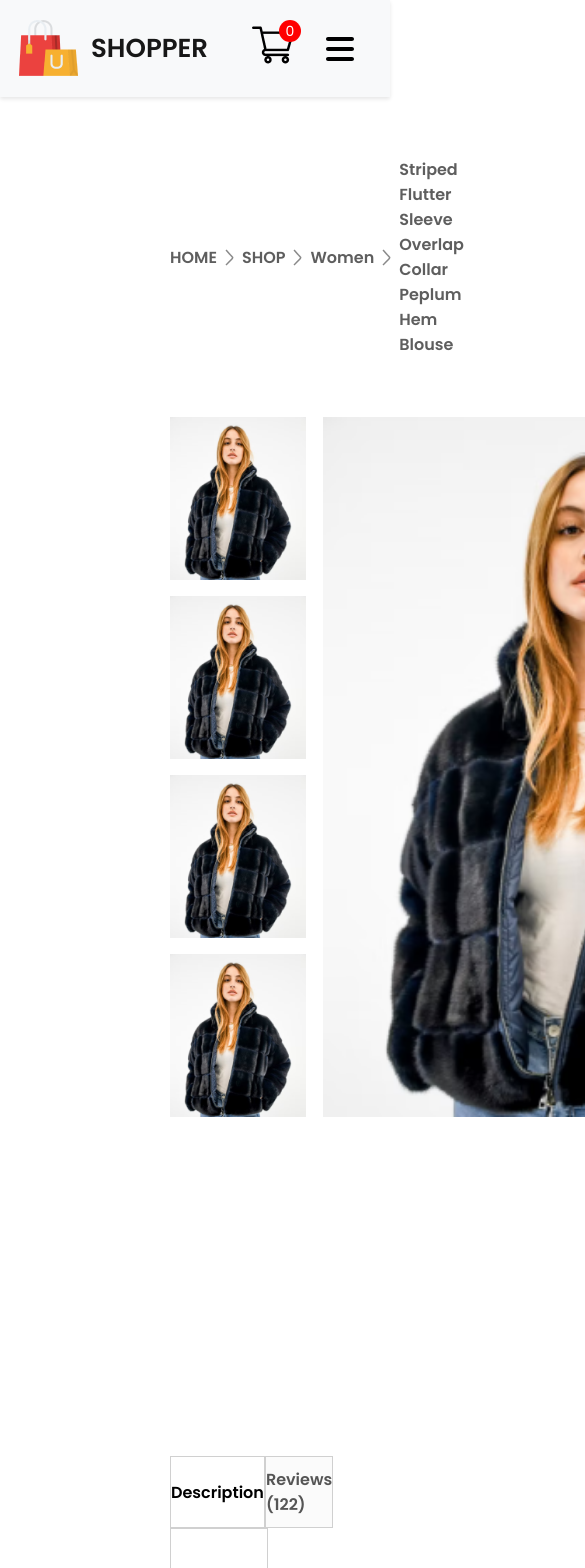
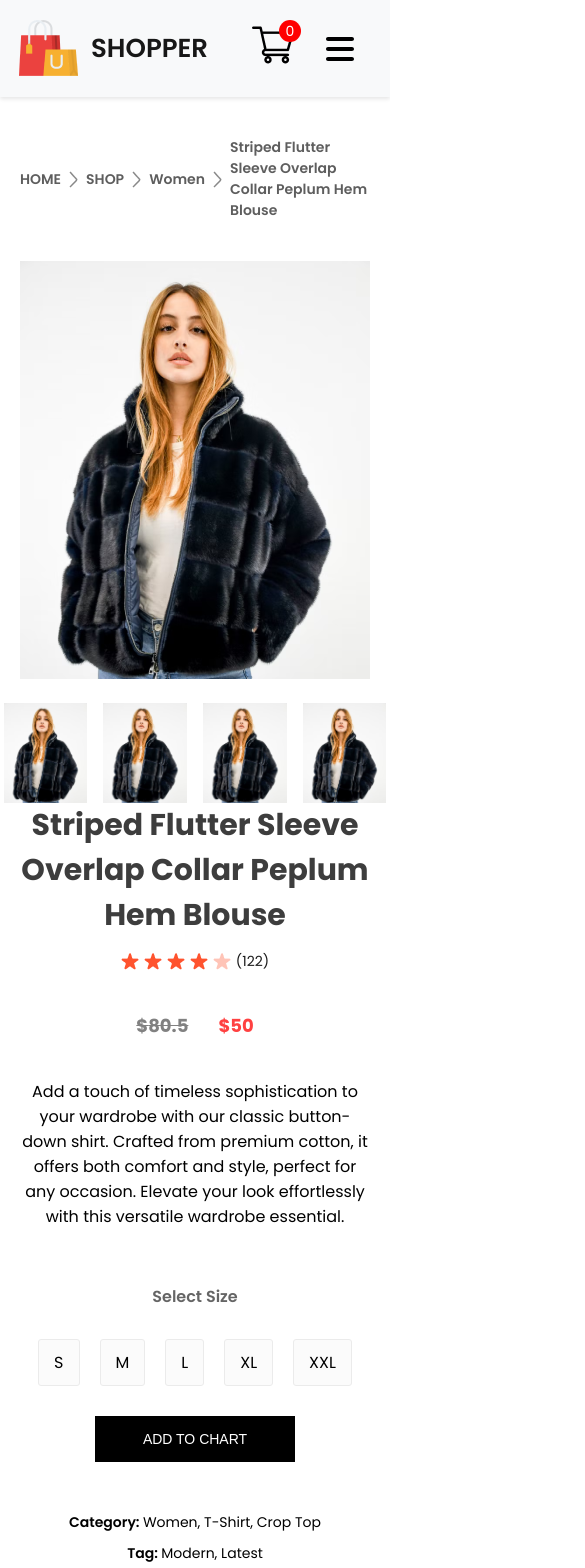
Before and after one commit to AhmedMustafaEl-Zahaby/e-commerce, a React (Create React App) app in the folder frontend/: page /product/1 in a window 390 px wide. Shown: the top 1568 px of the page, 585 px wide, since content can reach past the window. Built offline with nearby package versions, Linux system fonts and the light colour scheme.

Commit message:
Product display responsive

```diff
--- a/frontend/src/Components/Breadcrums/Breadcrum.css
+++ b/frontend/src/Components/Breadcrums/Breadcrum.css
@@ -5,6 +5,25 @@
   color: #5e5e5e;
   font-size: 16px;
   font-weight: 600;
-  margin: 60px 170px;
+  margin: 60px 170px; /* Default margin */
   text-transform: capitalize;
 }
+
+/* Responsive styles */
+@media (max-width: 1200px) {
+  .breadcrum {
+    margin: 60px 100px; /* Adjusted margin for smaller screens */
+  }
+}
+@media (max-width: 891px) {
+  .breadcrum {
+    margin: 60px 60px; /* Adjusted margin for smaller screens */
+    font-size: 14px;
+  }
+}
+@media (max-width: 768px) {
+  .breadcrum {
+    margin: 40px 20px; /* Adjusted margin for mobile screens */
+    font-size: 14px; /* Adjusted font size for mobile screens */
+  }
+}
--- a/frontend/src/Components/ProductDisplay/ProductDisplay.css
+++ b/frontend/src/Components/ProductDisplay/ProductDisplay.css
@@ -1,33 +1,40 @@
 .product-display {
   display: flex;
-  margin: 0px 170px;
+  margin: 0px 170px; /* Default margin */
 }
+
 .product-display-left {
   display: flex;
   gap: 17px;
 }
+
 .product-display-img-list {
   display: flex;
   flex-direction: column;
   gap: 16px;
 }
+
 .product-display-img-list img {
   height: 163px;
 }
+
 .product-display-main-img {
   width: 586px;
   height: 700px;
 }
+
 .product-display-right {
-  margin: 0px 70px;
+  margin: 0px 70px; /* Default margin */
   display: flex;
   flex-direction: column;
 }
+
 .product-display-right h1 {
   color: #3d3d3d;
   font-size: 40px;
   font-weight: 700;
 }
+
 .product-display-right-star {
   display: flex;
   align-items: center;
@@ -36,6 +43,7 @@
   color: #1c1c1c;
   font-size: 16px;
 }
+
 .product-display-right-prices {
   display: flex;
   margin: 40px 0px;
@@ -43,24 +51,29 @@
   font-size: 24px;
   font-weight: 700;
 }
+
 .product-display-right-price-old {
   color: #818181;
   text-decoration: line-through;
 }
+
 .product-display-right-price-new {
   color: #ff4141;
 }
+
 .product-display-right-size h1 {
   margin-top: 55px;
   color: #656565;
   font-size: 20px;
   font-weight: 600;
 }
+
 .product-display-right-sizes {
   display: flex;
   margin: 30px 0px;
   gap: 20px;
 }
+
 .product-display-right-sizes div {
   padding: 18px 24px;
   background: #fbfbfb;
@@ -68,6 +81,7 @@
   border-radius: 3px;
   cursor: pointer;
 }
+
 .product-display-right button {
   padding: 20px 40px;
   width: 200px;
@@ -80,9 +94,99 @@
   outline: none;
   cursor: pointer;
 }
+
 .product-display-right-category {
   margin-top: 10px;
 }
+
 .product-display-right-category span {
   font-weight: 600;
 }
+
+/* Responsive styles */
+@media (max-width: 1630px) {
+  .product-display {
+    margin: 0px 50px;
+  }
+
+  .product-display-right {
+    margin: 0px 20px;
+  }
+}
+@media (max-width: 1275px) {
+  .product-display-left {
+    display: flex;
+    flex-direction: column-reverse;
+    align-items: flex-start;
+  }
+  .product-display-img-list {
+    display: flex;
+    flex-direction: row;
+    gap: 16px;
+  }
+}
+@media (max-width: 1155px) {
+  .product-display {
+    flex-direction: column;
+    margin: 0px;
+    align-items: center;
+    justify-content: center;
+  }
+  .product-display-right {
+    justify-content: center;
+    align-items: center;
+  }
+  .product-display-right h1 {
+    text-align: center;
+  }
+  .product-display-right-star {
+    justify-content: center;
+  }
+  .product-display-right-prices {
+    justify-content: center;
+  }
+  .product-display-right-size h1 {
+    text-align: center;
+  }
+  .product-display-right-sizes {
+    justify-content: center;
+  }
+  .product-display-right-description {
+    text-align: center;
+  }
+}
+@media (max-width: 655px) {
+  .product-display-left {
+    align-items: center;
+    justify-content: center;
+  }
+  .product-display-main-img {
+    width: 100% !important;
+    height: fit-content;
+  }
+  .product-display-img-list img {
+    height: 100px;
+  }
+  .product-display-right h1 {
+    font-size: 30px;
+  }
+  .product-display-right-star {
+    font-size: 14px;
+  }
+  .product-display-right-prices {
+    font-size: 18px;
+  }
+  .product-display-right-size h1 {
+    font-size: 16px;
+  }
+  .product-display-right-sizes div {
+    padding: 10px 15px;
+  }
+  .product-display-right button {
+    padding: 15px 30px;
+    font-size: 14px;
+  }
+  .product-display-right-category {
+    font-size: 14px;
+  }
+}
--- a/frontend/src/Pages/CSS/ShopCategory.css
+++ b/frontend/src/Pages/CSS/ShopCategory.css
@@ -57,6 +57,12 @@
     margin: auto 10px;
   }
 }
+@media screen and (max-width: 395px) {
+  .shopcategory-indexSort {
+    align-items: center;
+    justify-content: center;
+  }
+}
 @media screen and (max-width: 768px) {
   .shopcategory-indexSort {
     gap: 5px;
--- a/frontend/src/Pages/Product.jsx
+++ b/frontend/src/Pages/Product.jsx
@@ -13,8 +13,8 @@ function Product() {
     <div className="product">
       <Breadcrum product={product} />
       <ProductDisplay product={product} addToCart={addToCart} />
-      <DescribtionBox />
-      <RelatedProducts />
+      {/* <DescribtionBox />
+      <RelatedProducts /> */}
     </div>
   );
 }
```
